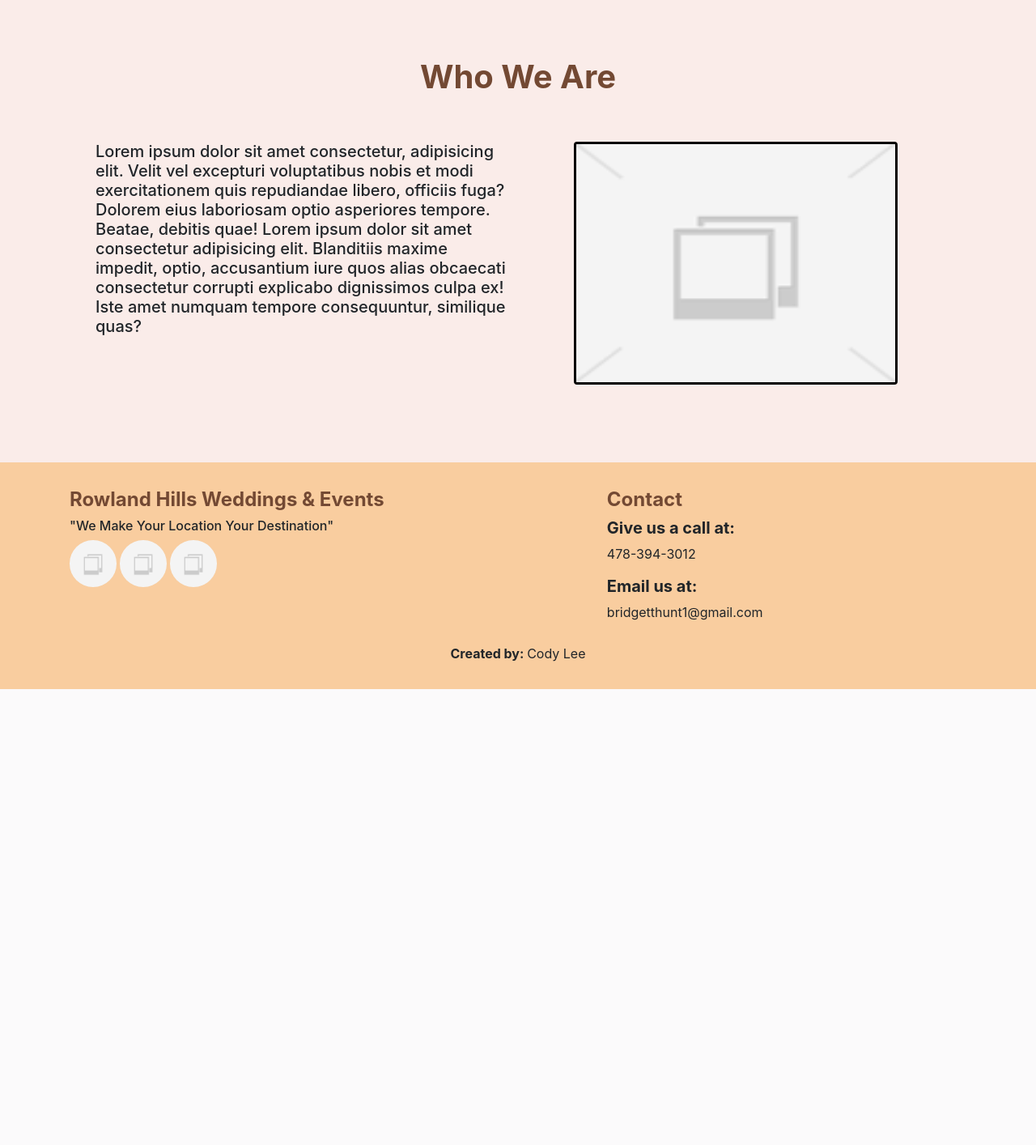
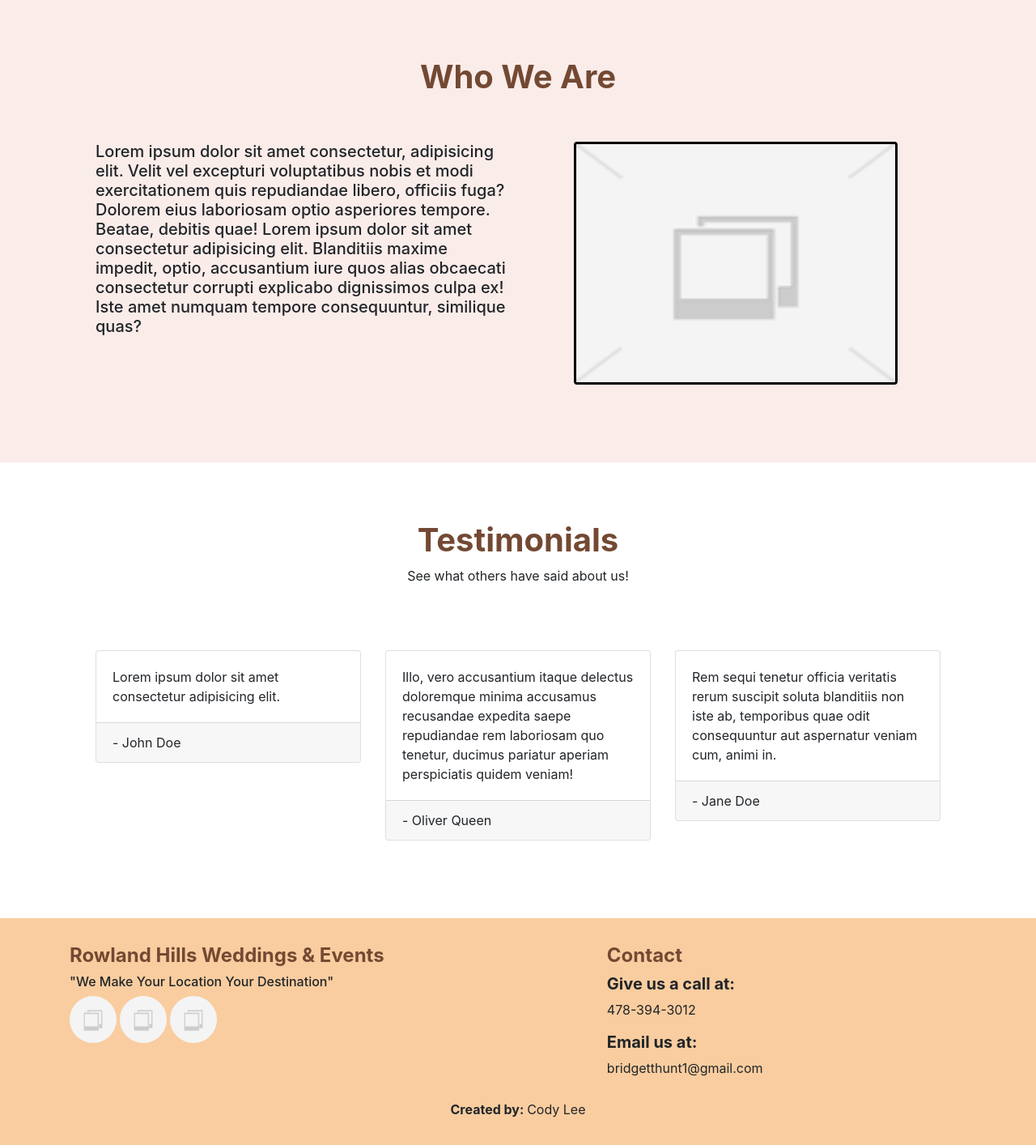
Before and after one commit to leecodya/rowland-hills, a Flask app: page / in a window 1280 px wide. Shown: the part 977-2391 px from the top of the page at 81% size. Before the commit the page ends 1828 px from the top, so only its background shows below. Run offline with Flask 2, Linux system fonts and the light colour scheme; some libraries are stand-ins or nearby versions.

Commit message:
work done for testimonials section

```diff
--- a/templates/home.html
+++ b/templates/home.html
@@ -45,4 +45,35 @@
         </div>
     </div>
 </div>
+<!-- Testimonials -->
+<div class="bg-white">
+    <div class="container p-5">
+        <div class="row justify-content-center">
+            <h1 class="brown-text pt-4">Testimonials</h1>
+        </div>
+        <div class="row justify-content-center pb-3">
+            <p>See what others have said about us!</p>
+        </div>
+        <div class="row pt-5 pb-5">
+            <div class="col-md-4">
+                <div class="card">
+                    <div class="card-body">Lorem ipsum dolor sit amet consectetur adipisicing elit. </div>
+                    <div class="card-footer">- John Doe</div>
+                </div>
+            </div>
+            <div class="col-md-4">
+                <div class="card">
+                    <div class="card-body">Illo, vero accusantium itaque delectus doloremque minima accusamus recusandae expedita saepe repudiandae rem laboriosam quo tenetur, ducimus pariatur aperiam perspiciatis quidem veniam!</div>
+                    <div class="card-footer">- Oliver Queen</div>
+                </div>
+            </div>
+            <div class="col-md-4">
+                <div class="card">
+                    <div class="card-body">Rem sequi tenetur officia veritatis rerum suscipit soluta blanditiis non iste ab, temporibus quae odit consequuntur aut aspernatur veniam cum, animi in.</div>
+                    <div class="card-footer">- Jane Doe</div>
+                </div>
+            </div>
+        </div>
+    </div>
+</div>
 {% endblock %}
```
